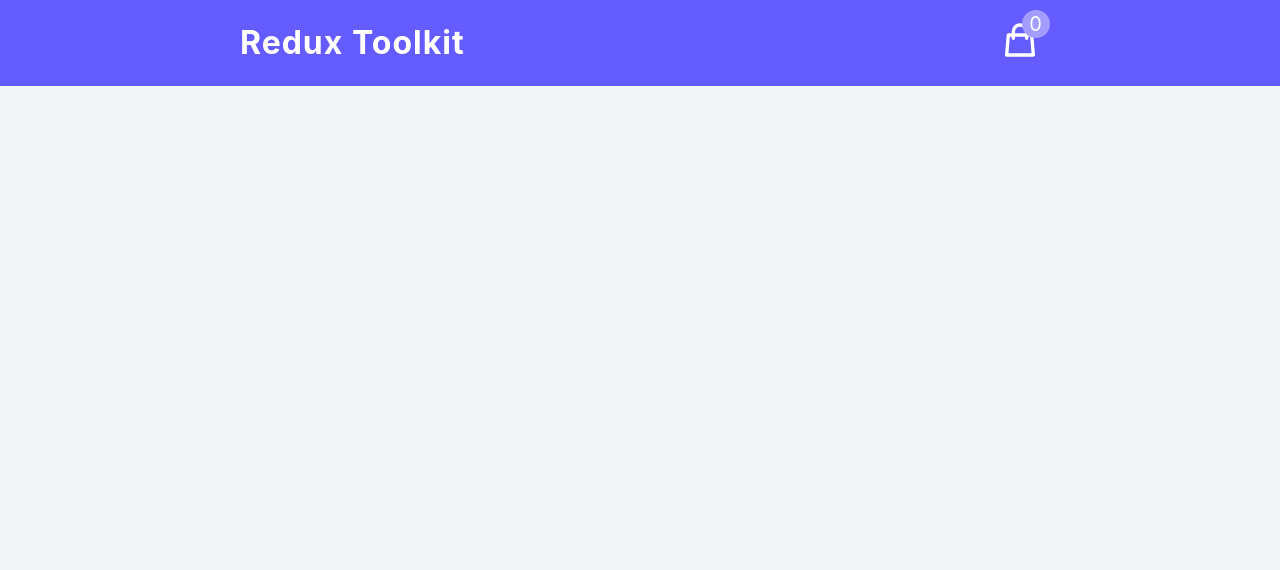
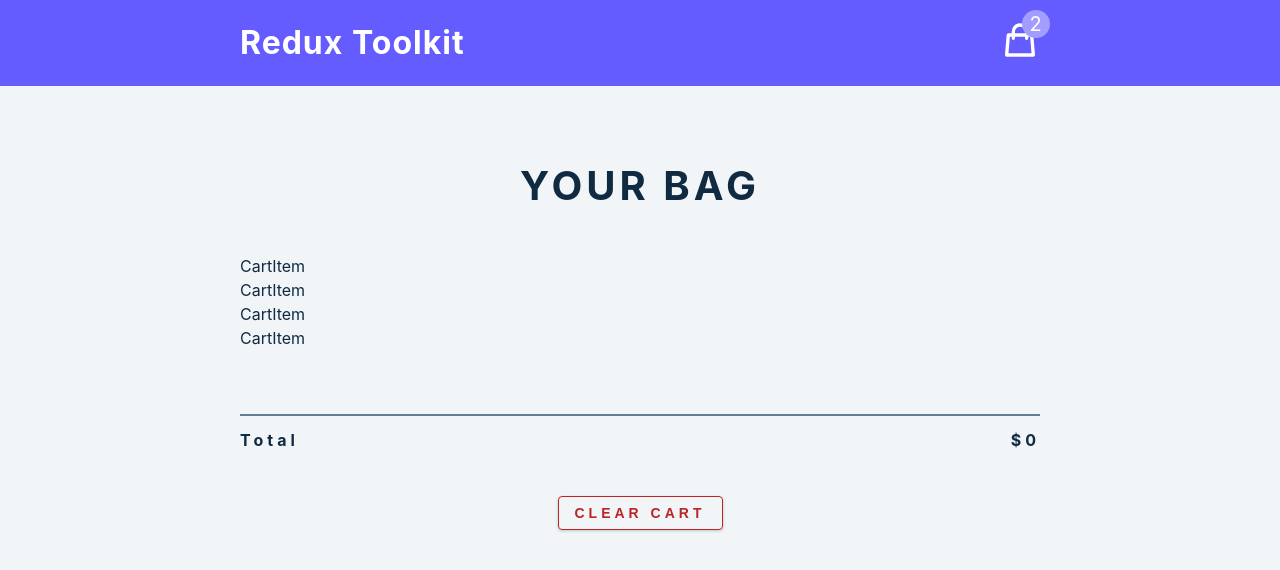
Before and after one commit to VikramNaik26/redux-toolkit, a React (Vite) app: page / in a window 1280 px wide. Shown: the top 570 px of the page. Built offline with nearby package versions, Linux system fonts and the light colour scheme.

Commit message:
cart container

```diff
--- a/src/App.jsx
+++ b/src/App.jsx
@@ -1,3 +1,4 @@
+import CartContainer from './components/CartContainer'
 import Navbar from './components/Navbar'
 function App() {
   /*
@@ -16,6 +17,7 @@
   return (
     <main>
       <Navbar />
+      <CartContainer />
     </main>
   )
 }
--- /dev/null
+++ b/src/components/CartContainer.jsx
@@ -0,0 +1,42 @@
+import { useSelector } from 'react-redux'
+import CartItem from './CartItem'
+
+const CartContainer = () => {
+  const { cartItems, amount, total } = useSelector((store) => store.cart)
+  // console.log(cartItems)
+
+  if (amount < 1) {
+    return (
+      <section className="cart">
+        <header>
+          <h2>your bag</h2>
+          <h4 className="empty-cart">is currently empty</h4>
+        </header>
+      </section>
+    )
+  }
+  return (
+    <section className="cart">
+      <header>
+        <h2>your bag</h2>
+      </header>
+      <div>
+        {cartItems.map((item) => {
+          console.log(item)
+          const { id } = item
+          return <CartItem key={id} {...item} />
+        })}
+      </div>
+      <footer>
+        <hr />
+        <div className="cart-total">
+          <h4>
+            total<span>${total}</span>
+          </h4>
+        </div>
+        <button className="btn clear-btn">clear cart</button>
+      </footer>
+    </section>
+  )
+}
+export default CartContainer
--- /dev/null
+++ b/src/components/CartItem.jsx
@@ -0,0 +1,6 @@
+const CartItem = () => {
+  return (
+    <div>CartItem</div>
+  )
+}
+export default CartItem
--- a/src/features/cart/cartSlice.js
+++ b/src/features/cart/cartSlice.js
@@ -3,7 +3,7 @@
 
 const initialState = {
   cartItems: cartItems,
-  amount: 0,
+  amount: 2,
   total: 0,
   isLoading: true,
 }
```
